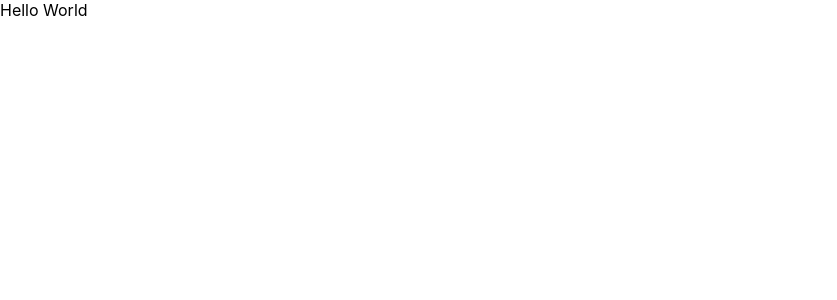
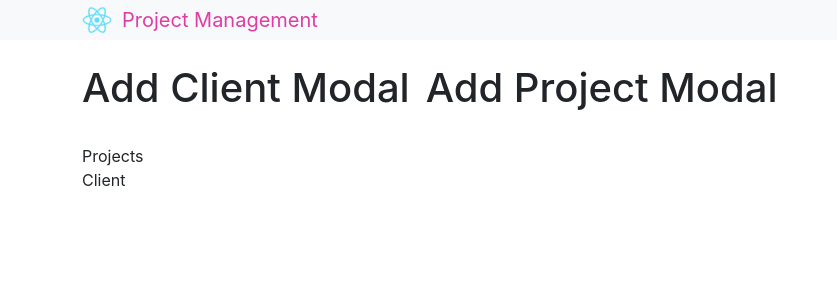
Before and after one commit to kartavya99/project-mgmt-frontend, a React (Create React App) app: page / in a window 1280 px wide. Shown: the top 300 px of the page, without its empty margins (0-837 px from the left). Built offline with nearby package versions, Linux system fonts and the light colour scheme.

Commit message:
client side quries/mutations added with homePage

```diff
--- a/package.json
+++ b/package.json
@@ -2,12 +2,16 @@
   "name": "project-management-frontend",
   "version": "0.1.0",
   "private": true,
+  "proxy": "http://localhost:3001",
   "dependencies": {
+    "@apollo/client": "^3.9.4",
     "@testing-library/jest-dom": "^5.17.0",
     "@testing-library/react": "^13.4.0",
     "@testing-library/user-event": "^13.5.0",
+    "graphql": "^16.8.1",
     "react": "^18.2.0",
     "react-dom": "^18.2.0",
+    "react-router-dom": "^6.22.0",
     "react-scripts": "5.0.1",
     "web-vitals": "^2.1.4"
   },
--- a/public/index.html
+++ b/public/index.html
@@ -24,7 +24,18 @@
       work correctly both with client-side routing and a non-root public URL.
       Learn how to configure a non-root public URL by running `npm run build`.
     -->
-    <title>React App</title>
+    <link
+      href="https://cdn.jsdelivr.net/npm/bootstrap@5.3.2/dist/css/bootstrap.min.css"
+      rel="stylesheet"
+      integrity="sha384-T3c6CoIi6uLrA9TneNEoa7RxnatzjcDSCmG1MXxSR1GAsXEV/Dwwykc2MPK8M2HN"
+      crossorigin="anonymous"
+    />
+    <script
+      src="https://cdn.jsdelivr.net/npm/bootstrap@5.3.2/dist/js/bootstrap.bundle.min.js"
+      integrity="sha384-C6RzsynM9kWDrMNeT87bh95OGNyZPhcTNXj1NW7RuBCsyN/o0jlpcV8Qyq46cDfL"
+      crossorigin="anonymous"
+    ></script>
+    <title>Project Management App</title>
   </head>
   <body>
     <noscript>You need to enable JavaScript to run this app.</noscript>
--- a/src/App.js
+++ b/src/App.js
@@ -1,5 +1,40 @@
+import Header from "./components/Header";
+import {
+  ApolloClient,
+  InMemoryCache,
+  ApolloProvider,
+  createHttpLink,
+} from "@apollo/client";
+import Home from "./pages/Home";
+import { RouterProvider, createBrowserRouter } from "react-router-dom";
+
+const httpLink = createHttpLink({
+  uri: "/graphql",
+});
+
+const client = new ApolloClient({
+  link: httpLink,
+  cache: new InMemoryCache(),
+});
+
+const router = createBrowserRouter([
+  {
+    path: "/",
+    element: <Home />,
+  },
+]);
+
 function App() {
-  return <div>Hello World</div>;
+  return (
+    <>
+      <ApolloProvider client={client}>
+        <Header />
+        <div className="container">
+          <RouterProvider router={router} />
+        </div>
+      </ApolloProvider>
+    </>
+  );
 }
 
 export default App;
--- /dev/null
+++ b/src/components/Header.js
@@ -0,0 +1,20 @@
+import React from "react";
+
+import logo from "./assets/logo192.png";
+
+const Header = () => {
+  return (
+    <nav className="navbar bg-light mb-4 p-0">
+      <div className="container">
+        <a className="navbar-brand" href="/">
+          <div className="d-flex">
+            <img src={logo} alt="logo" className="mr-2" />
+            <div>Project Management</div>
+          </div>
+        </a>
+      </div>
+    </nav>
+  );
+};
+
+export default Header;
--- a/src/index.css
+++ b/src/index.css
@@ -1,13 +1,22 @@
 body {
   margin: 0;
-  font-family: -apple-system, BlinkMacSystemFont, 'Segoe UI', 'Roboto', 'Oxygen',
-    'Ubuntu', 'Cantarell', 'Fira Sans', 'Droid Sans', 'Helvetica Neue',
+  font-family: -apple-system, BlinkMacSystemFont, "Segoe UI", "Roboto", "Oxygen",
+    "Ubuntu", "Cantarell", "Fira Sans", "Droid Sans", "Helvetica Neue",
     sans-serif;
   -webkit-font-smoothing: antialiased;
   -moz-osx-font-smoothing: grayscale;
 }
 
 code {
-  font-family: source-code-pro, Menlo, Monaco, Consolas, 'Courier New',
+  font-family: source-code-pro, Menlo, Monaco, Consolas, "Courier New",
     monospace;
 }
+
+.navbar-brand {
+  color: #df3ca6;
+}
+
+.navbar-brand img {
+  width: 30px;
+  margin-right: 10px;
+}
--- /dev/null
+++ b/src/pages/Home.js
@@ -0,0 +1,16 @@
+import React from "react";
+
+const Home = () => {
+  return (
+    <>
+      <div className="d-flex gap-3 mb-4">
+        <h1>Add Client Modal</h1>
+        <h1>Add Project Modal</h1>
+      </div>
+      <div>Projects</div>
+      <div>Client</div>
+    </>
+  );
+};
+
+export default Home;
```
Also changed, not shown: src/utils/mutations/clientMutations.js (added, +23 -0 lines), src/utils/mutations/projectMutations.js (added, +62 -0 lines), src/utils/queries/clientQueries.js (added, +12 -0 lines), src/utils/queries/projectQueries.js (added, +35 -0 lines), src/components/assets/logo192.png (added).
